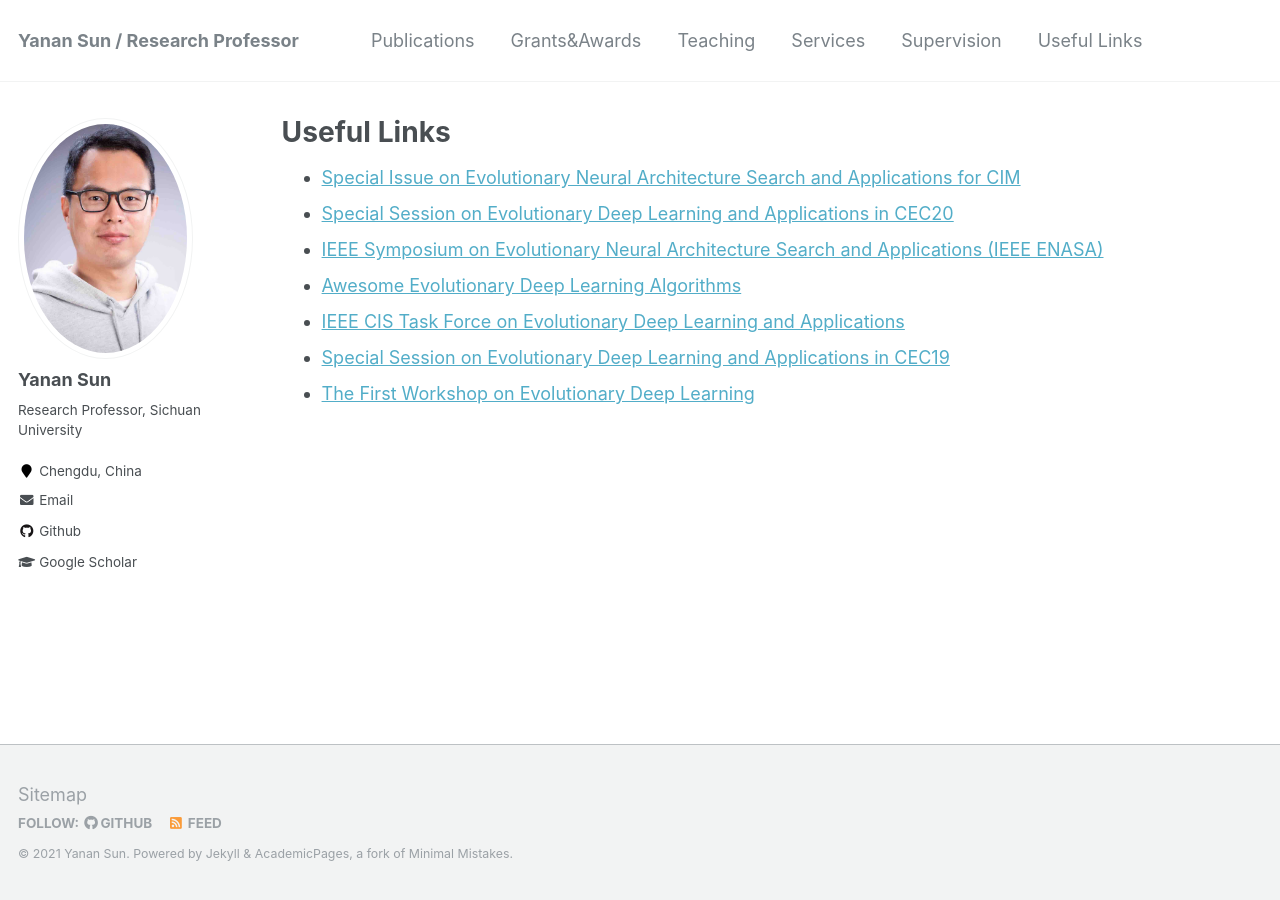
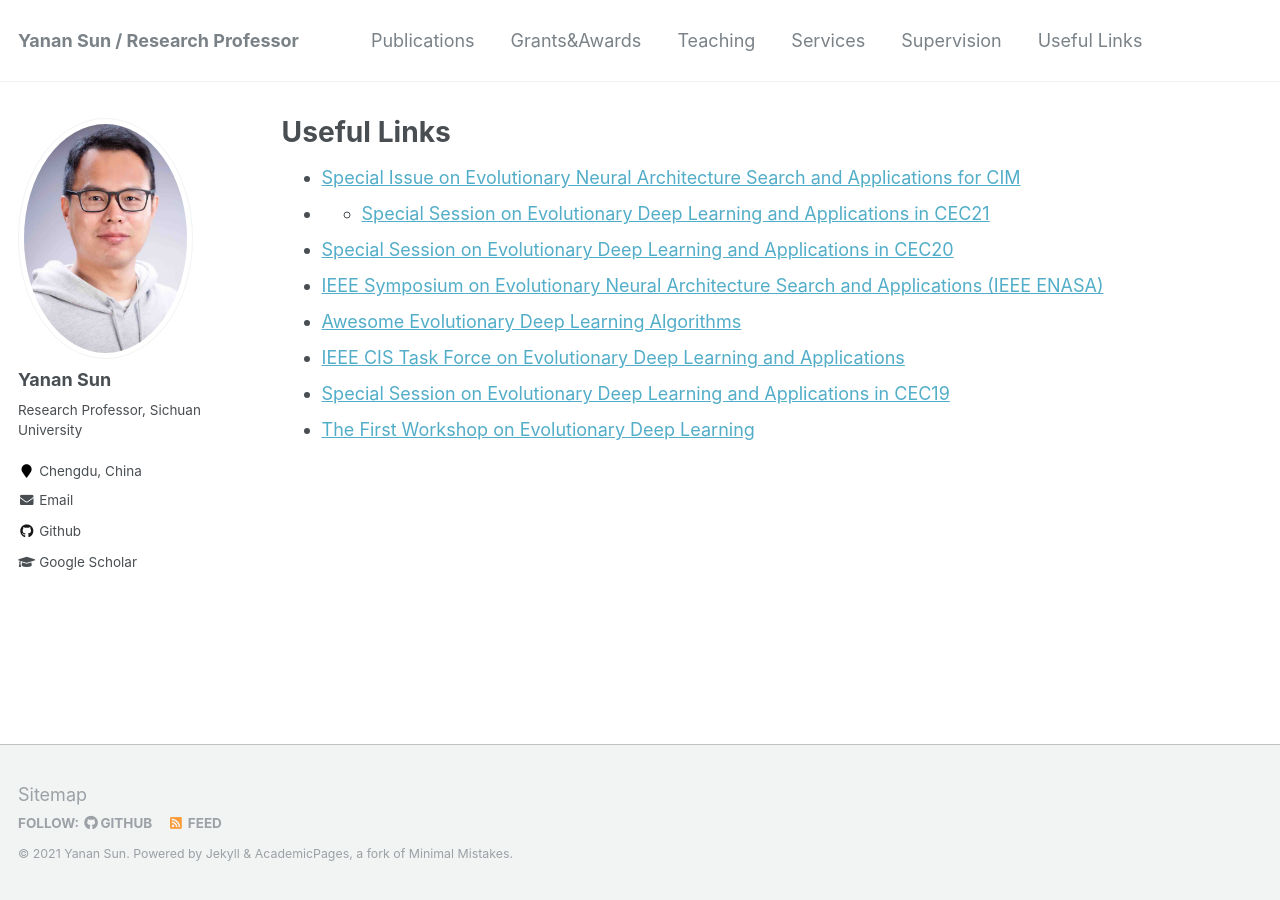
Before and after one commit to yn-sun/yn-sun.github.io, a Jekyll site: the page built from _pages/other.md, in a window 1280 px wide. Built offline with Jekyll 4.4.1, drawn with Linux system fonts in a browser that asks for light colours; comment, search, counter and statistics services are not loaded.

Commit message:
Update other.md

```diff
--- a/_pages/other.md
+++ b/_pages/other.md
@@ -6,6 +6,7 @@ author_profile: true
 ---
 
 * [Special Issue on Evolutionary Neural Architecture Search and Applications for CIM](https://yn-sun.github.io/si_enasa.html)
+* * [Special Session on Evolutionary Deep Learning and Applications in CEC21](https://yn-sun.github.io/cec21.html)
 * [Special Session on Evolutionary Deep Learning and Applications in CEC20](https://yn-sun.github.io/cec20.html)
 * [IEEE Symposium on Evolutionary Neural Architecture Search and Applications (IEEE ENASA)](http://www.ieeessci2020.org/symposiums/enasa.html)
 * [Awesome Evolutionary Deep Learning Algorithms](https://yn-sun.github.io/awesome-edl.html)
```
